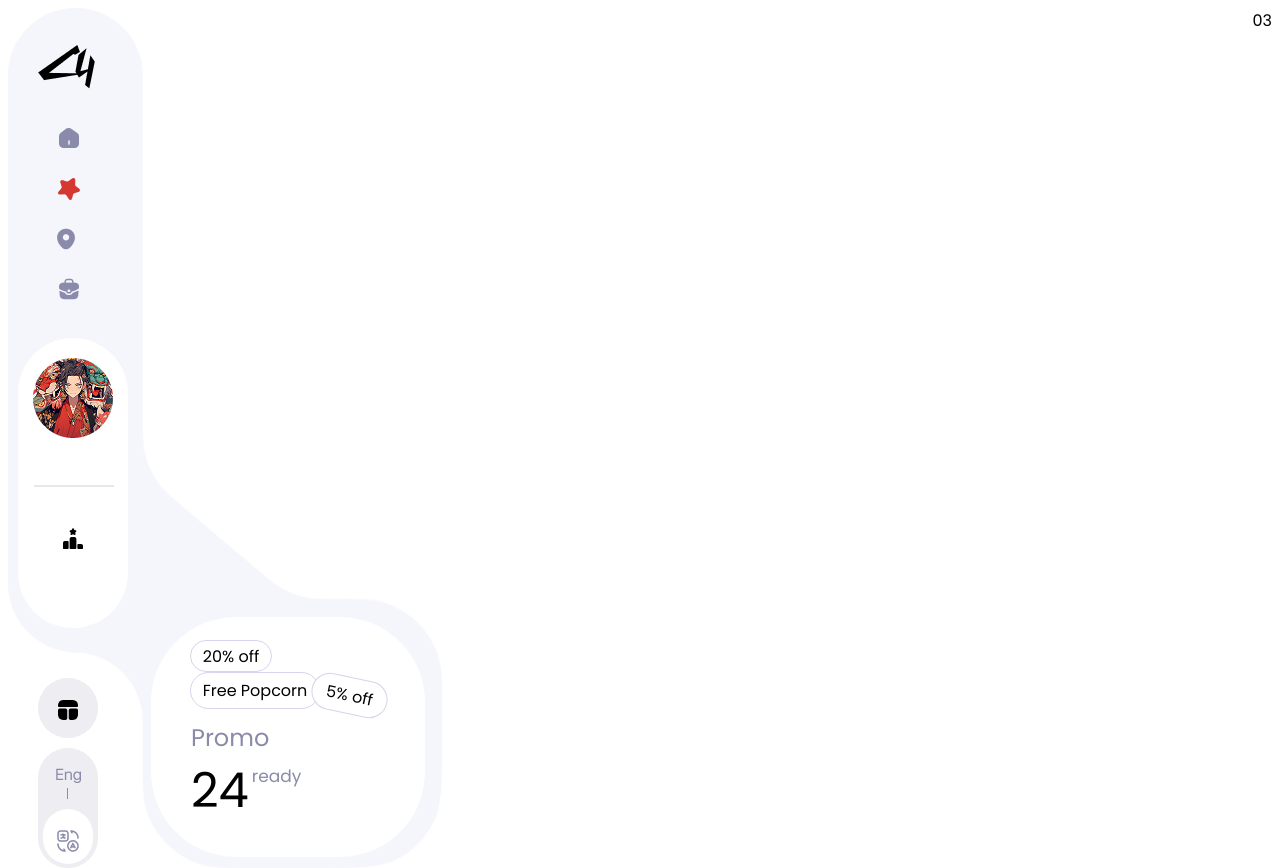
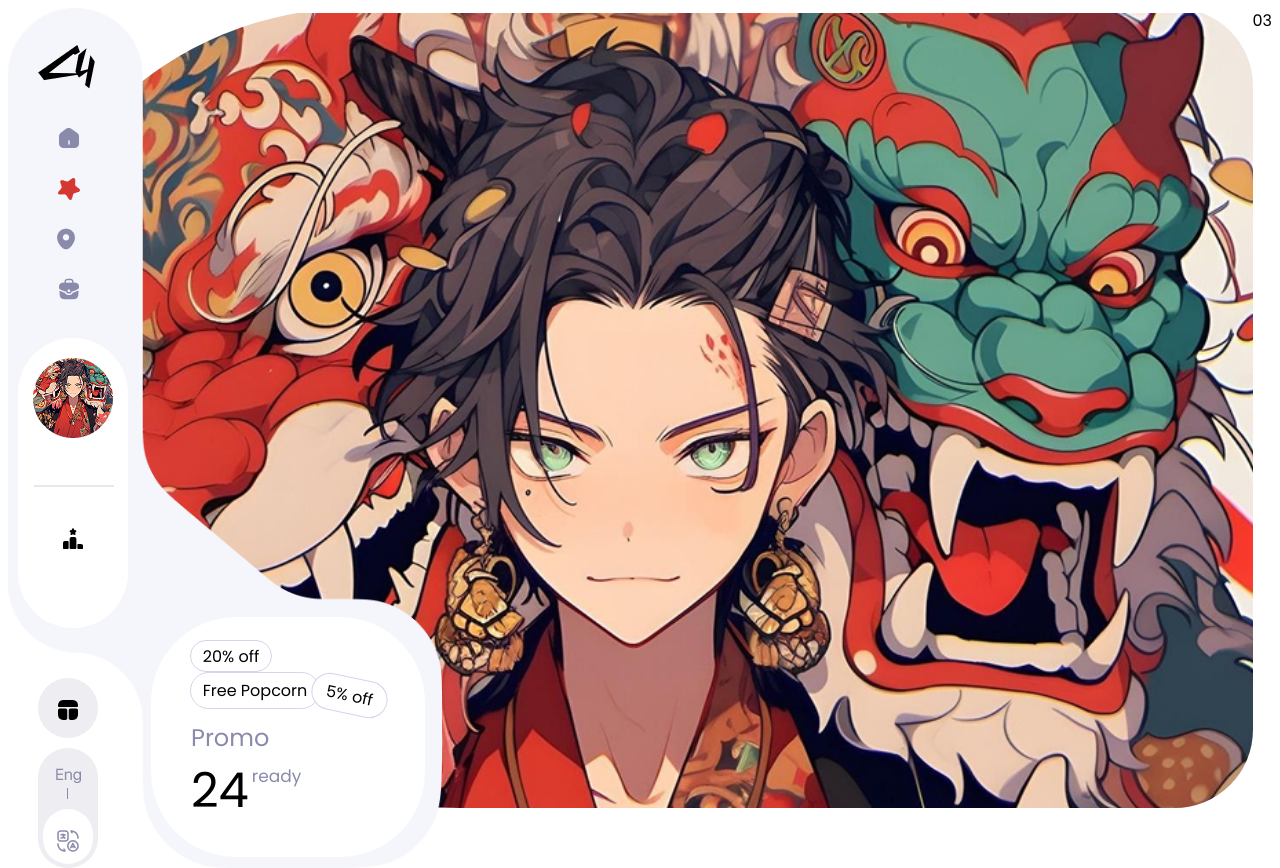
Before and after one commit to vaishnavi185/Modren, a Next.js app: page / in a window 1280 px wide. Built offline with nearby package versions, Linux system fonts and the light colour scheme.

Commit message:
bg setting

```diff
--- a/src/app/Components/Main.jsx
+++ b/src/app/Components/Main.jsx
@@ -3,7 +3,8 @@ import React from 'react'
 export default function Main() {
   return (
     <>
-    <div className="bg-[url('/BG.png')] bg-no-repeat      bg-[center_-10px] bg-cover ">
+   <div className="bg-[url('/BG.png')] bg-no-repeat bg-cover h-screen  bg-[center_5px] bg-[right-20px] rounded-[90px] rounded-bl-[520px] rounded-tl-[400px]">
+
   {/* You can add some content here */}
 
 
```
